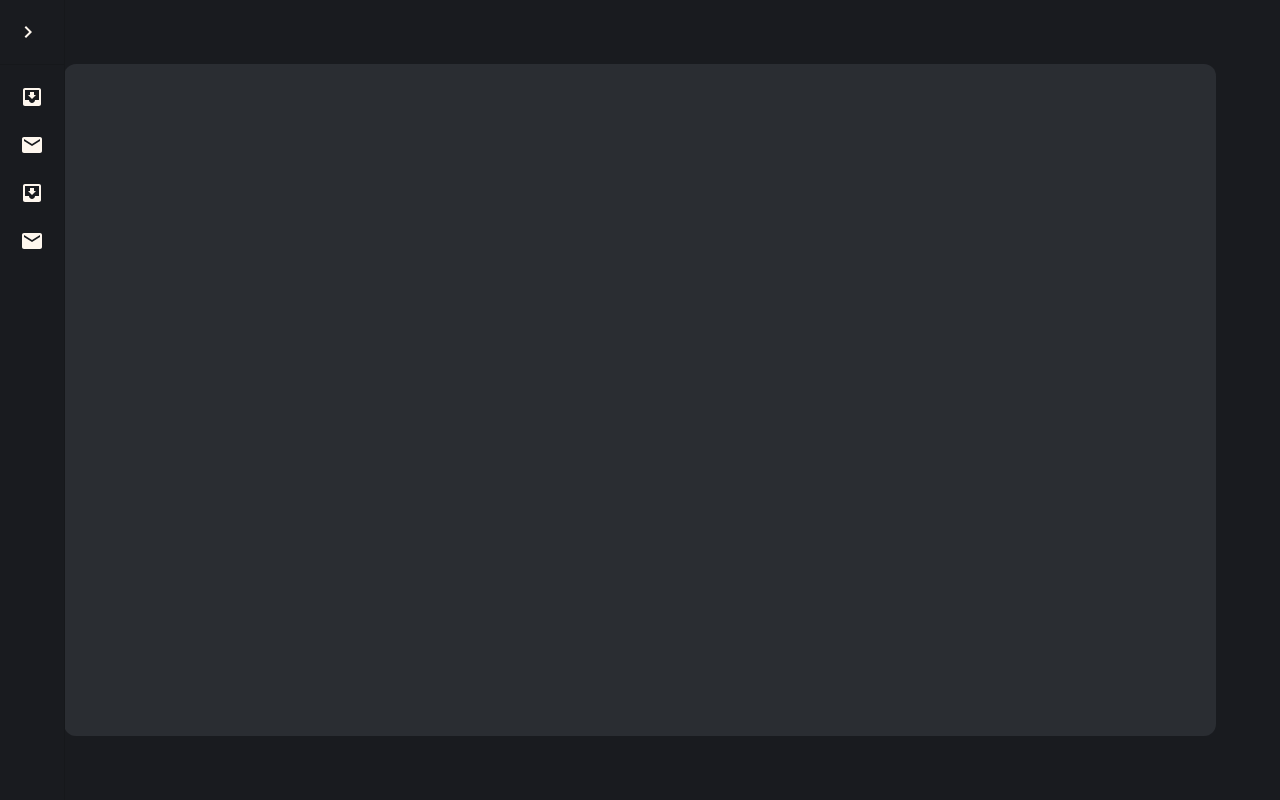
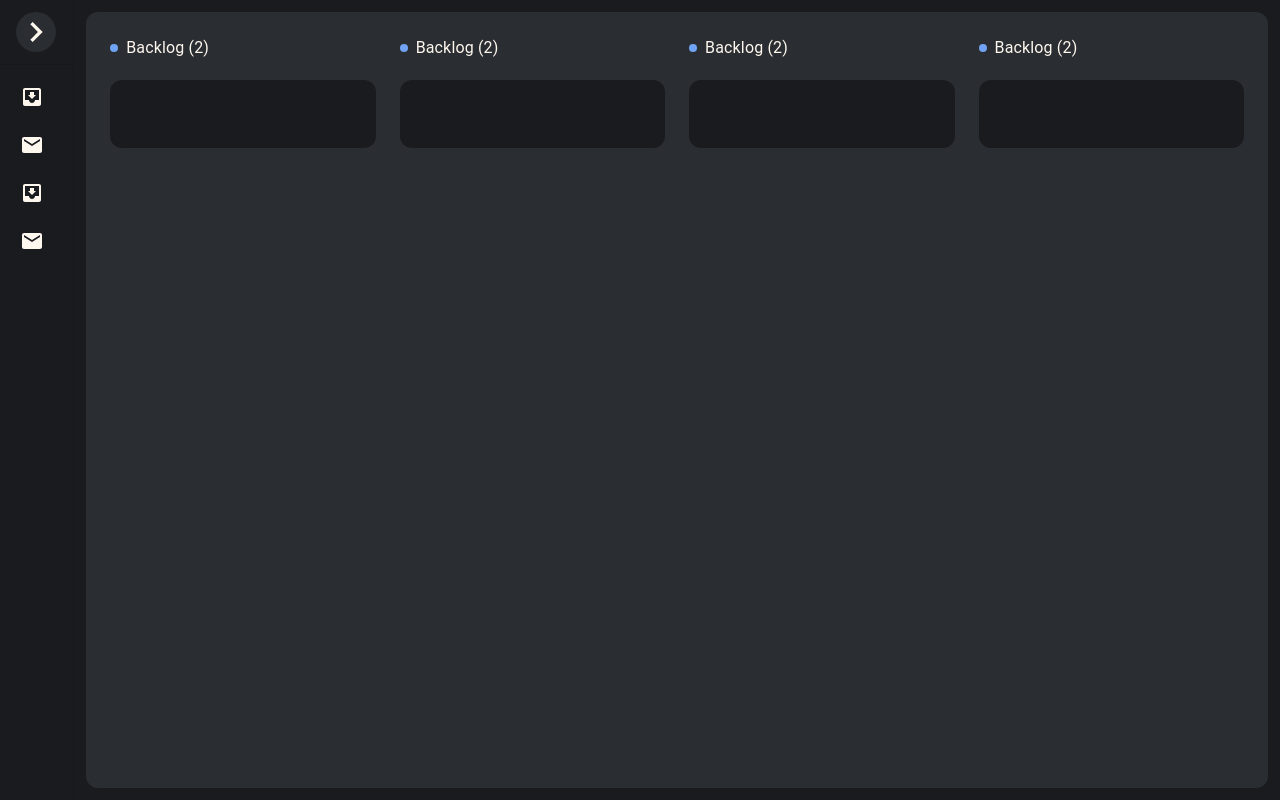
Before and after one commit to UAt23/Managify, a React (Vite) app: page / in a window 1280 px wide. Built offline with nearby package versions, Linux system fonts and the light colour scheme.

Commit message:
Started to builld boards

```diff
--- a/src/App.tsx
+++ b/src/App.tsx
@@ -1,5 +1,6 @@
 import './App.scss'
-import Sidebar from './components/layout/Sidebar'
+
+import { Sidebar } from './components/layout';
 
 function App() {
 
--- /dev/null
+++ b/src/components/layout/Board/Board.module.scss
@@ -0,0 +1,32 @@
+.boardWrapper {
+   display: flex;
+   flex-direction: column;
+   row-gap: 1.25rem;
+   height: 100%;
+   width: 100%;
+
+   .title {
+      display: flex;
+      flex-direction: row;
+      justify-content: flex-start;
+      align-items: center;
+      column-gap: 0.5rem;
+
+      .colorBall {
+         width: 0.5rem;
+         height: 0.5rem;
+         border-radius: 50%;
+         background-color: #70A3F3;
+      }
+   }
+
+   .taskList {
+      width: 100%;
+      min-width: 16.5rem;
+      min-height: 4.25rem;
+      padding: 0.75rem;
+      background: #191B1F;
+      border-radius: 0.75rem;
+   }
+
+}
--- /dev/null
+++ b/src/components/layout/Board/Board.tsx
@@ -0,0 +1,20 @@
+import { Typography } from '@mui/material'
+import styles from './Board.module.scss'
+
+export const Board = () => {
+  return (
+    <div className={styles.boardWrapper}>
+      <div className={styles.title}>
+        <span className={styles.colorBall}></span>
+        <Typography sx={{
+          color: '#FEF7EE'
+        }}>
+          Backlog ({2})
+        </Typography>
+      </div>
+      <div className={styles.taskList}>
+
+      </div>
+    </div>
+  )
+}
--- /dev/null
+++ b/src/components/layout/Board/Boards.tsx
@@ -0,0 +1,13 @@
+import React from "react";
+import { Board } from "./Board";
+
+export const Boards = () => {
+	return (
+      <>
+         <Board />
+         <Board />
+         <Board />
+         <Board />
+      </>
+   );
+};
--- /dev/null
+++ b/src/components/layout/Board/index.ts
@@ -0,0 +1,2 @@
+export { Board } from './Board'
+export { Boards } from './Boards'
--- a/src/components/layout/Sidebar.tsx
+++ b/src/components/layout/Sidebar/Sidebar.tsx
@@ -13,6 +13,7 @@ import ListItemIcon from "@mui/material/ListItemIcon";
 import ListItemText from "@mui/material/ListItemText";
 import InboxIcon from "@mui/icons-material/MoveToInbox";
 import MailIcon from "@mui/icons-material/Mail";
+import { Boards } from "../Board";
 
 const drawerWidth = 296;
 
@@ -32,9 +33,9 @@ const closedMixin = (theme: Theme): CSSObject => ({
 		duration: theme.transitions.duration.leavingScreen,
 	}),
 	overflowX: "hidden",
-	width: `calc(${theme.spacing(7)} + 1px)`,
+	width: `74px`,
 	[theme.breakpoints.up("sm")]: {
-		width: `calc(${theme.spacing(8)} + 1px)`,
+		width: `74px`,
 	},
    backgroundColor: '#191B1F',
 });
@@ -66,7 +67,7 @@ const Drawer = styled(MuiDrawer, {
 	}),
 }));
 
-export default function Sidebar() {
+export function Sidebar() {
 	const [open, setOpen] = React.useState(false);
 
 	const handleDrawer = () => {
@@ -78,7 +79,7 @@ export default function Sidebar() {
          display: "flex",
          alignSelf: 'flex-end',
          height: '100%',
-         width: open ? `calc(100% - ${drawerWidth}px)` : '100%'
+         width: open ? `calc(100% - ${drawerWidth}px)` : `calc(100% - 73px)`
          }}>
 			<Drawer variant="permanent" open={open}>
 				<DrawerHeader>
@@ -88,9 +89,19 @@ export default function Sidebar() {
                   }}
                   onClick={handleDrawer}>
                      {!open ? (
-                        <ChevronRightIcon />
+                        <ChevronRightIcon sx={{
+                           width: '40px',
+                           height: '40px',
+                           backgroundColor: '#2A2D32',
+                           borderRadius: '50%'
+                        }} />
                      ) : (
-                        <ChevronLeftIcon />
+                        <ChevronLeftIcon sx={{
+                           width: '40px',
+                           height: '40px',
+                           backgroundColor: '#2A2D32',
+                           borderRadius: '50%'
+                        }} />
                      )}
 					</IconButton>
 				</DrawerHeader>
@@ -149,9 +160,8 @@ export default function Sidebar() {
                borderRadius: '12px',
                backgroundColor: '#2A2D32',
             }}
-
-         >
-
+				>
+					<Boards />
 			</Box>
 		</Box>
 	);
--- /dev/null
+++ b/src/components/layout/index.ts
@@ -0,0 +1,2 @@
+export { Sidebar } from './Sidebar/Sidebar';
+export { Board, Boards} from './Board';
--- a/src/index.scss
+++ b/src/index.scss
@@ -29,7 +29,7 @@ body {
     font-family: 'Sora', sans-serif;
     line-height: 1.5;
     overflow-x: hidden;
-    padding: 4rem;
+    padding: 0.75rem;
     display: flex;
     justify-content: space-between;
     flex-direction: column;
@@ -42,7 +42,7 @@ header {
 }
 
 #root {
-    height: calc(100vh - 8rem);
+    height: calc(100vh - 1.5rem);
 
     display: flex;
     justify-content: flex-end;
@@ -61,10 +61,10 @@ header {
 
 main {
     display: flex;
-    flex-direction: column;
-    justify-content: center;
+    flex-direction: row;
+    justify-content: flex-start;
     align-items: center;
-    row-gap: 0.5rem;
+    row-gap: 0.75rem;
     column-gap: 1.5rem;
 }
 
@@ -140,5 +140,5 @@ main {
 // MUI CSS Override
 
 .MuiDrawer-docked {
-    width: 0% !important;
+    width: 0.1% !important;
 }
```
